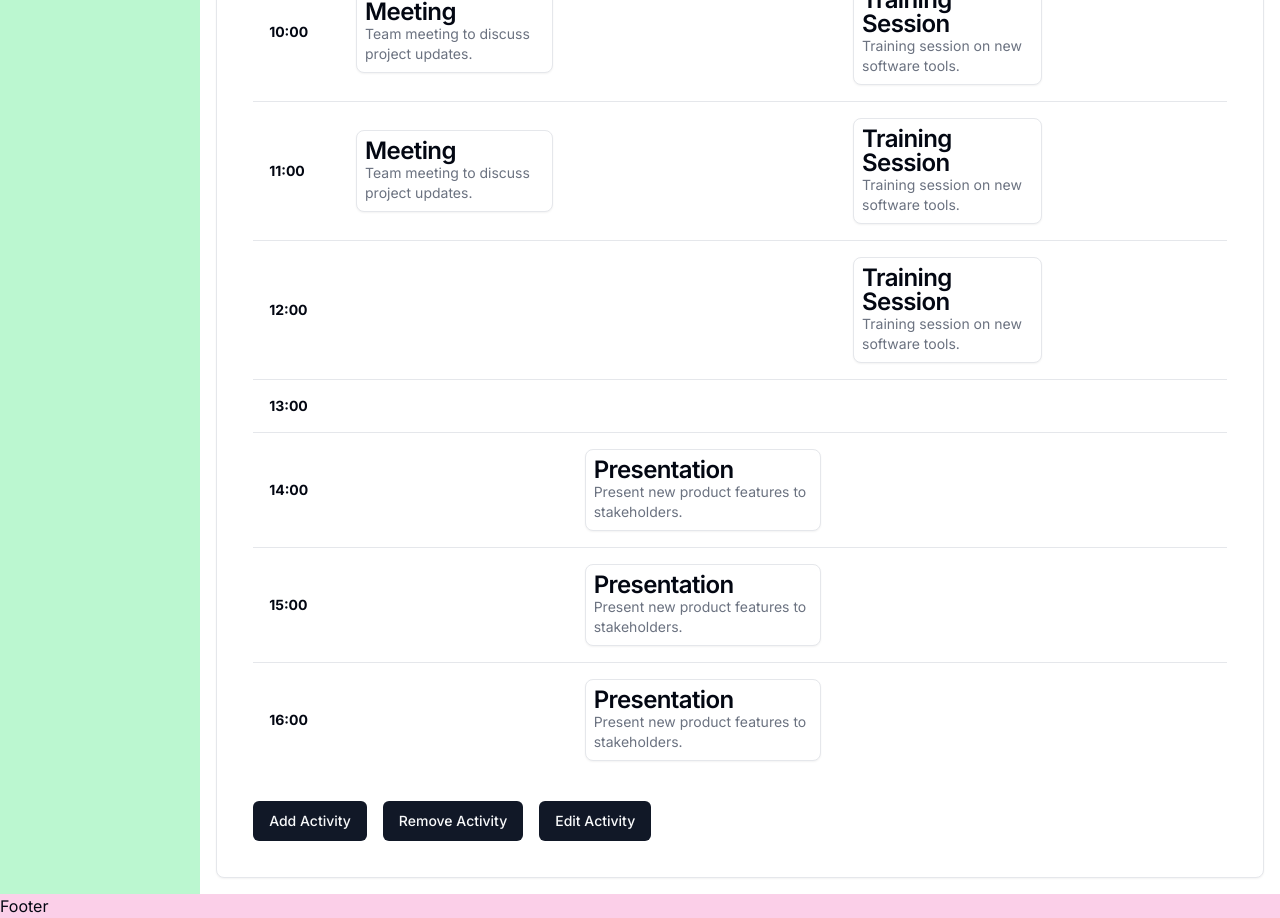
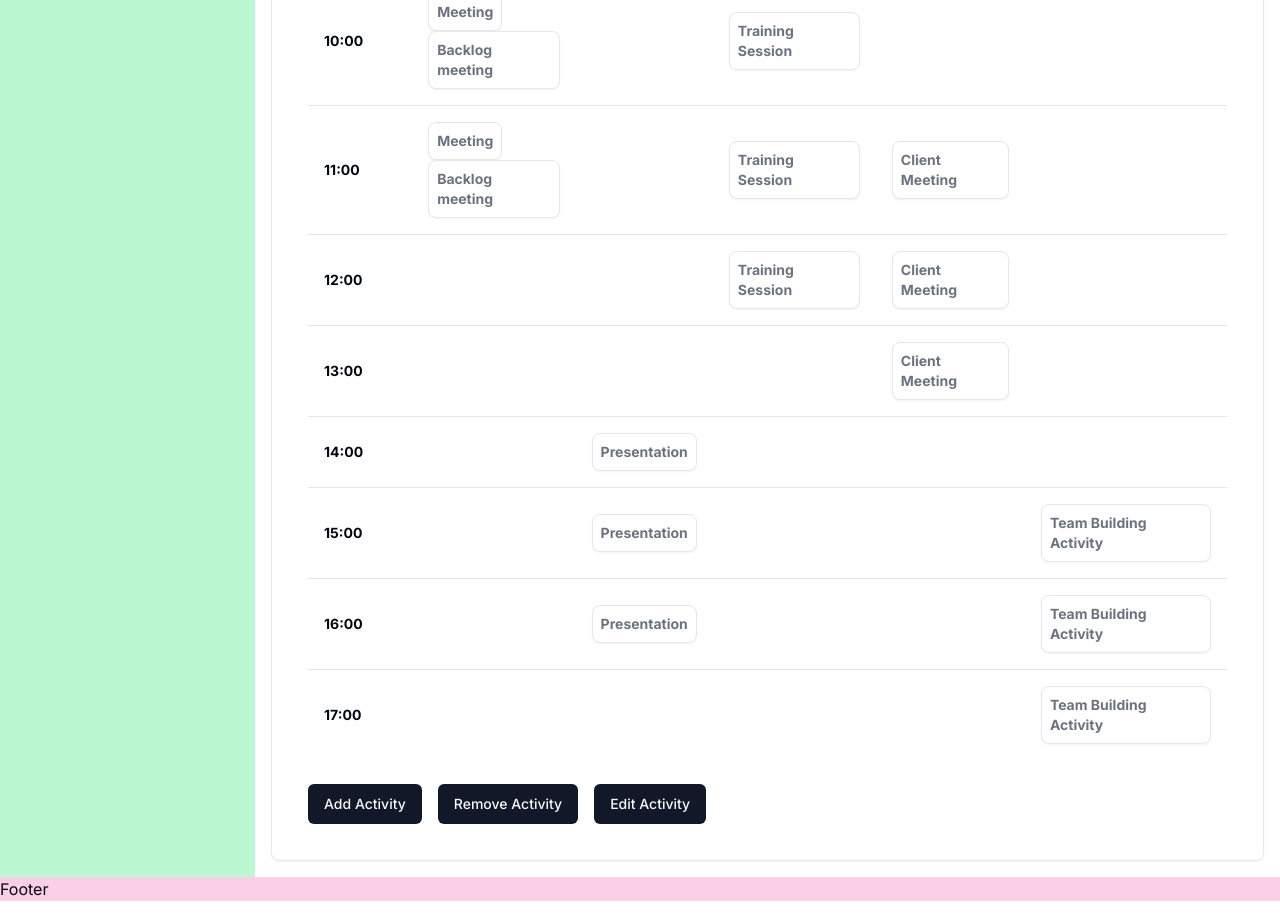
Before and after one commit to sustertine/timetable-manager, a Next.js app: page / in a window 1280 px wide. Shown: the part 400-1318 px from the top of the page. Built offline with nearby package versions, Linux system fonts and the light colour scheme.

Commit message:
multiple events per timeslot

```diff
--- a/src/app/page.tsx
+++ b/src/app/page.tsx
@@ -33,20 +33,20 @@
             title: "Training Session",
             description: "Training session on new software tools."
         },
-        // {
-        //     day: Day.THURSDAY,
-        //     startTime: new Date(2024, 1, 27, 11, 0),
-        //     endTime: new Date(2024, 1, 27, 13, 0),
-        //     title: "Client Meeting",
-        //     description: "Meeting with potential client to discuss project requirements."
-        // },
-        // {
-        //     day: Day.FRIDAY,
-        //     startTime: new Date(2024, 1, 28, 15, 0),
-        //     endTime: new Date(2024, 1, 28, 17, 0),
-        //     title: "Team Building Activity",
-        //     description: "Team building activity at local park."
-        // },
+        {
+            day: Day.THURSDAY,
+            startTime: new Date(2024, 1, 27, 11, 0),
+            endTime: new Date(2024, 1, 27, 13, 0),
+            title: "Client Meeting",
+            description: "Meeting with potential client to discuss project requirements."
+        },
+        {
+            day: Day.FRIDAY,
+            startTime: new Date(2024, 1, 28, 15, 0),
+            endTime: new Date(2024, 1, 28, 17, 0),
+            title: "Team Building Activity",
+            description: "Team building activity at local park."
+        },
         // {
         //     day: Day.SATURDAY,
         //     startTime: new Date(2024, 1, 29, 9, 0),
--- a/src/components/timetable.tsx
+++ b/src/components/timetable.tsx
@@ -37,16 +37,18 @@
                             <TableRow key={hour}>
                                 <TableCell><b>{hour}:00</b></TableCell>
                                 {days.map(day => {
-                                    const activity = activities.find(activity => activity.day === day && activity.startTime.getHours() <= hour && activity.endTime.getHours() >= hour);
+                                    const activitiesInTimeslot = activities.filter(activity => activity.day === day && activity.startTime.getHours() <= hour && activity.endTime.getHours() >= hour);
                                     return (
                                         <TableCell key={day}>
-                                            {/* Card with activity title and description*/}
-                                            {activity && (
-                                                <Card className="p-2 max-w-fit">
-                                                    <CardTitle>{activity.title}</CardTitle>
-                                                    <CardDescription>{activity.description}</CardDescription>
+                                            {activitiesInTimeslot.map(activity => (
+                                                <Card className="p-2 max-w-fit" key={activity.title}>
+                                                    <CardDescription>
+                                                       <b>
+                                                           {activity.title}
+                                                       </b>
+                                                    </CardDescription>
                                                 </Card>
-                                            )}
+                                            ))}
                                         </TableCell>
                                     );
                                 })}
```
